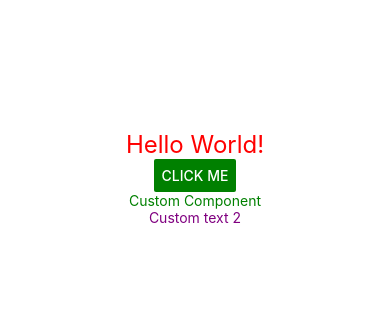
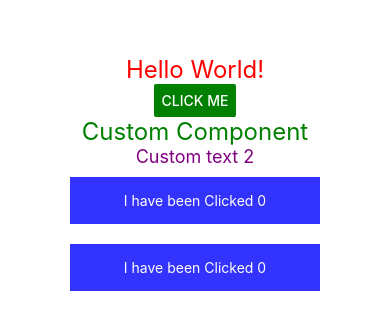
Before and after one commit to anand100b/ClassApp, a React Native app: screen / in a window 390 px wide. Shown: the part 244-574 px from the top of the page. Built offline with nearby package versions, Linux system fonts and the light colour scheme.

Commit message:
clickcounter added

```diff
--- a/App.js
+++ b/App.js
@@ -3,6 +3,7 @@ import React from 'react';
 import { StyleSheet, Text, View, Button } from 'react-native';
 //custom components
 import{ TextBox} from './components/TextBox';
+import { ClickCounter } from './components/ClickCounter'
 
 export default function App() {
   return (
@@ -10,8 +11,10 @@ export default function App() {
       <Text style={styles.greeting}>Hello World!</Text>
       <Button title="Click me" color='green'></Button>
       <StatusBar style="auto" />
-      <TextBox color="green" size="24" text="Custom Component"/>
-      <TextBox color="purple" size="18" text="Custom text 2"/>
+      <TextBox color="green" size={24} text="Custom Component"/>
+      <TextBox color="purple" size={18} text="Custom text 2"/>
+      <ClickCounter/>
+      <ClickCounter/>
     </View>
   );
 }
--- /dev/null
+++ b/components/ClickCounter.js
@@ -0,0 +1,30 @@
+import React, { useState } from 'react';
+import {View, Text, TouchableOpacity, StyleSheet } from 'react-native';
+
+export const ClickCounter = (props) => {
+  const[click, updateClick ] = useState(0);
+  return (
+    <View>
+      <TouchableOpacity onPress={ () => { updateClick(click+1 ) } } style = {
+        styles.button }>
+        <Text style={styles.text}>
+          I have been Clicked {click}
+        </Text >
+      </TouchableOpacity>
+    </View>
+  )
+}
+const styles = StyleSheet.create(
+  {
+button : {
+  minWidth : 250,
+  backgroundColor: '#3333ff',
+  padding: 15,
+  margin: 10
+},
+text : {
+  color: 'white',
+  textAlign: 'center'
+}
+  }
+)
--- a/components/TextBox.js
+++ b/components/TextBox.js
@@ -4,7 +4,8 @@ import {View, Text} from 'react-native';
 export const TextBox = (props) => {
   return (
     <View>
-      <Text style={{color:props.color, fontSize:props.size}}>{props.text}</Text>
+      <Text style={{color:props.color, fontSize:props.size}
+    }>{props.text}</Text>
     </View>
   )
 
```
